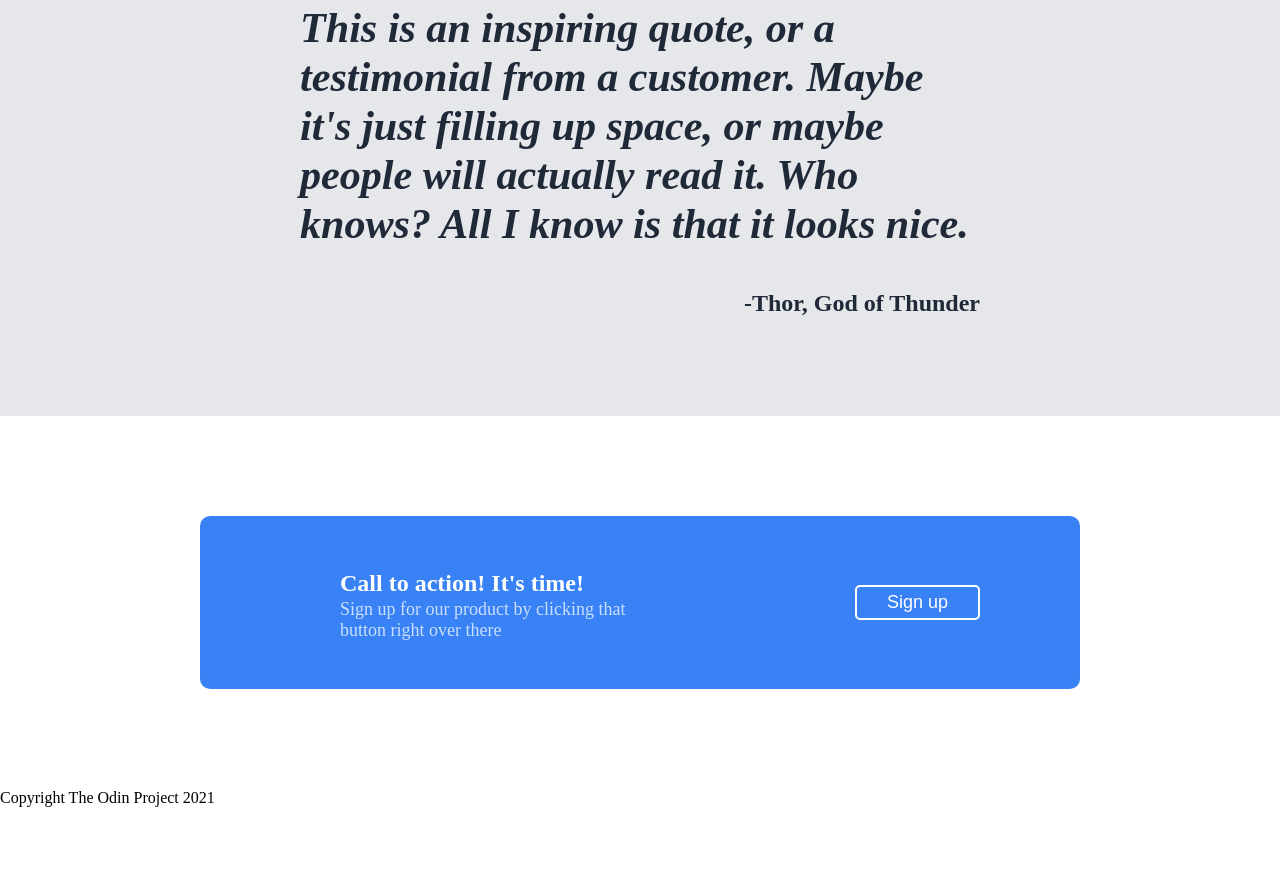
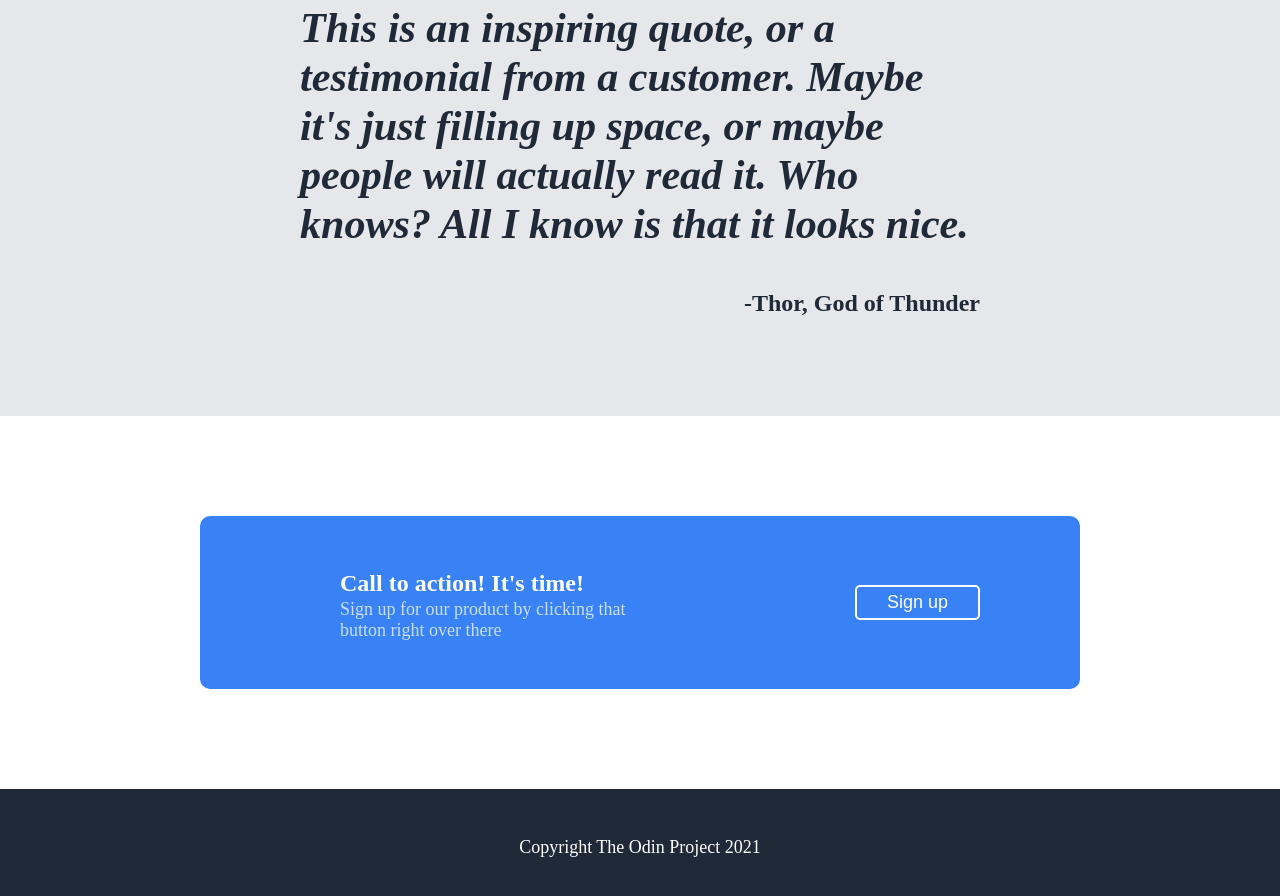
Before and after one commit to Xbecerri/Landing-Page, a plain HTML site: page index.html in a window 1280 px wide. Shown: the part 1011-1907 px from the top of the page. Before the commit the page ends 1834 px from the top, so only its background shows below. Drawn offline with Linux system fonts and the light colour scheme.

Commit message:
CSS for footer

```diff
--- a/styles.css
+++ b/styles.css
@@ -187,3 +187,14 @@ body{
     margin-right: 200px;
     margin-left: 40px;
 }
+
+footer {
+    background-color: #1F2937;
+    color: white;
+    text-align: center;
+    font-size: 18px;
+    padding-left: 25px;
+    padding-right: 25px;
+    padding-top: 30px;
+    padding-bottom: 30px;
+}
```
